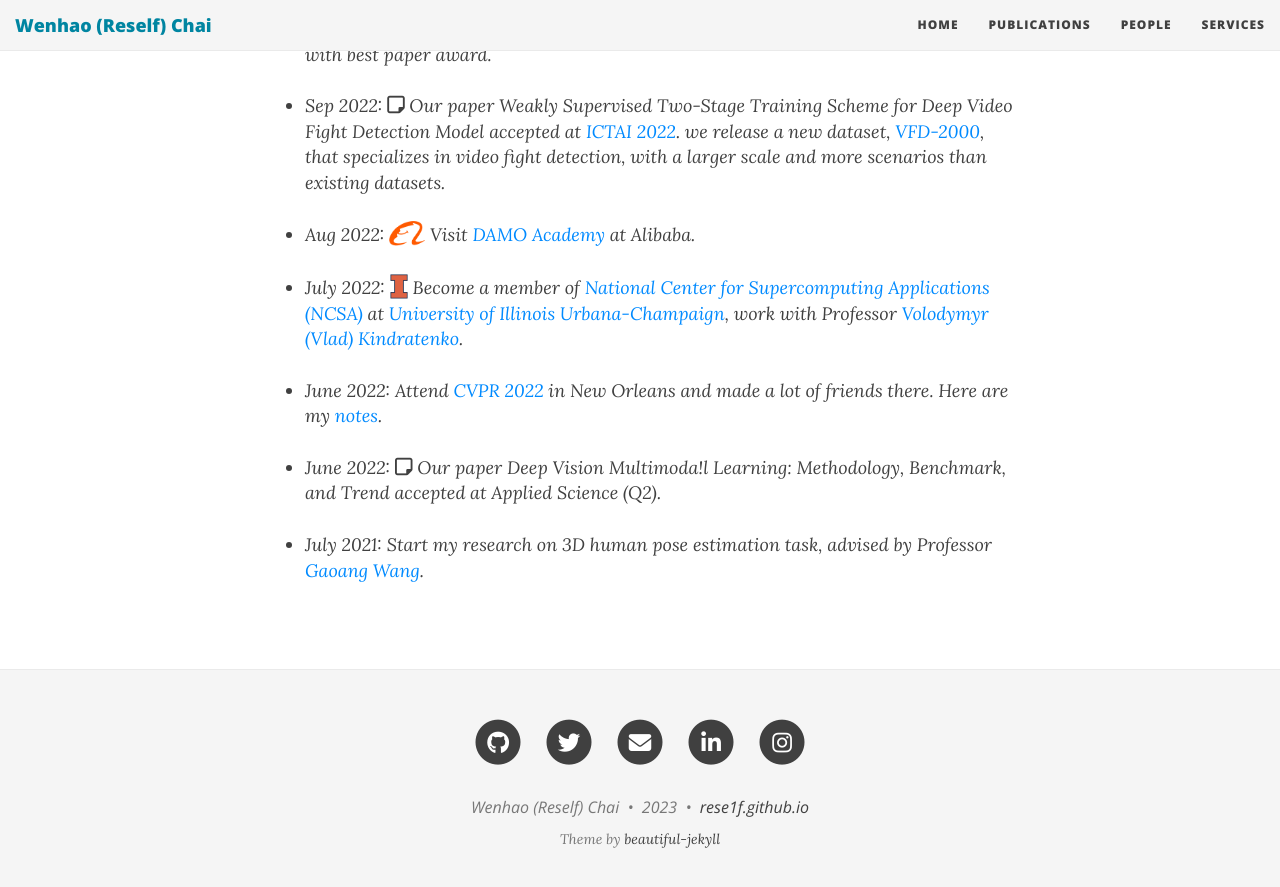
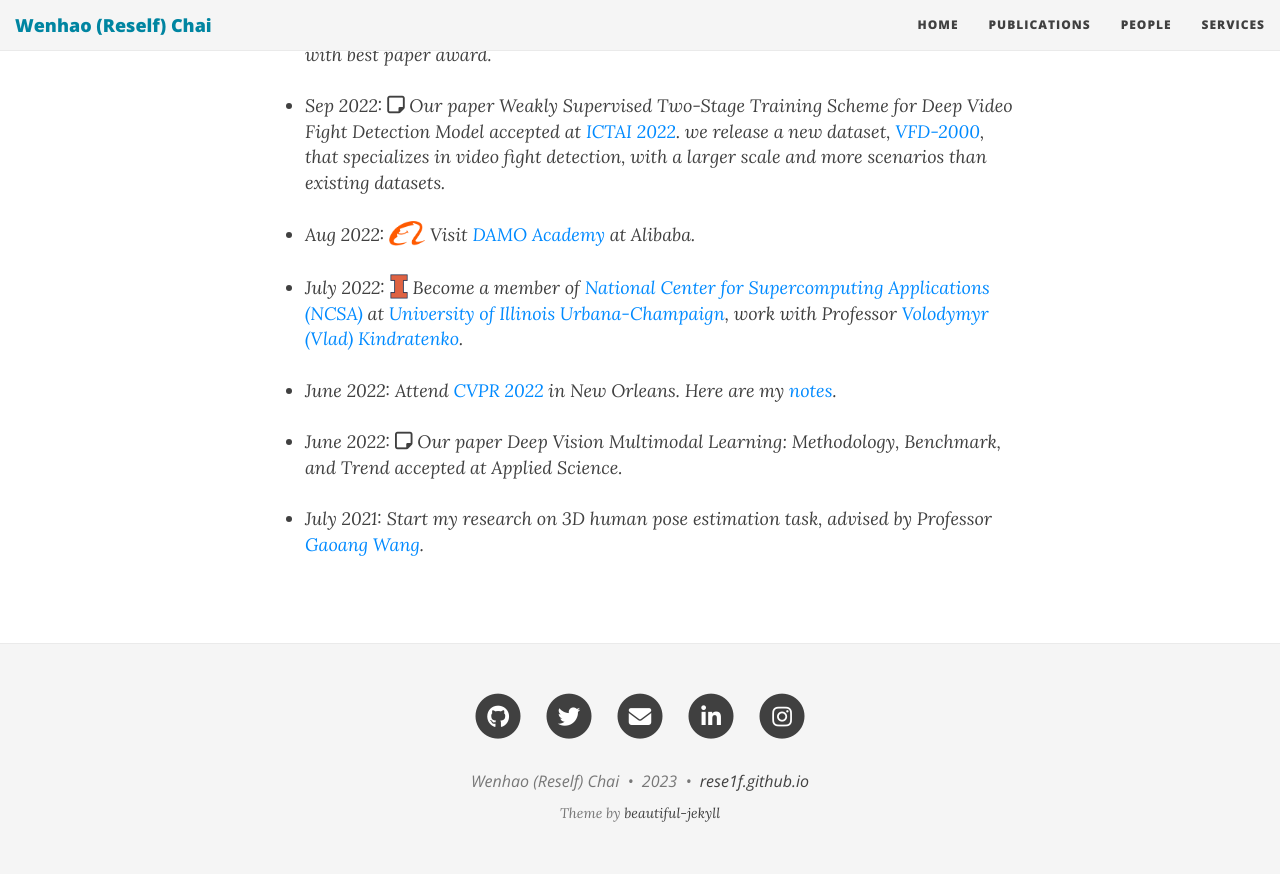
Before and after one commit to hikomal/hikomal.github.io, a Jekyll site: the page built from index.html, in a window 1280 px wide and 900 px high, scrolled down 1097 px. Shown: the top 887 px of the window. Built offline with Jekyll 4.4.1, drawn with Linux system fonts in a browser that asks for light colours; nearby versions of some CDN libraries; the list of posts is cut into pages by our own code.

Commit message:
Update index.html

```diff
--- a/index.html
+++ b/index.html
@@ -49,10 +49,10 @@
 	<li><i>July 2022:</i> <img src="static/imgs/uiuc.png" width="18" height="25" style="vertical-align:text-bottom"/> Become a member of <a href="https://www.ncsa.illinois.edu/">National Center for Supercomputing Applications (NCSA)</a> at <a href="https://illinois.edu/">University of Illinois Urbana-Champaign</a>, work with Professor <a href="https://cs.illinois.edu/about/people/faculty/kindrtnk">Volodymyr (Vlad) Kindratenko</a>.
 	</li><br>
 
-	<li><i>June 2022:</i> Attend <a href="http://cvpr2022.thecvf.com/">CVPR 2022</a> in New Orleans and made a lot of friends there. Here are my <a href="https://github.com/rese1f/awesome-cvpr2022">notes</a>.
+	<li><i>June 2022:</i> Attend <a href="http://cvpr2022.thecvf.com/">CVPR 2022</a> in New Orleans. Here are my <a href="https://github.com/rese1f/awesome-cvpr2022">notes</a>.
 	</li><br>
 
-	<li><i>June 2022:</i> <i class="fa-regular fa-note-sticky" style="font-size:20px"></i> Our paper <i>Deep Vision Multimoda!l Learning: Methodology, Benchmark, and Trend</i> accepted at Applied Science (Q2).
+	<li><i>June 2022:</i> <i class="fa-regular fa-note-sticky" style="font-size:20px"></i> Our paper <i>Deep Vision Multimodal Learning: Methodology, Benchmark, and Trend</i> accepted at Applied Science.
 	</li><br>
 
 	<li><i>July 2021:</i> Start my research on 3D human pose estimation task, advised by Professor <a href="https://person.zju.edu.cn/en/gaoangwang/">Gaoang Wang</a>.
```
